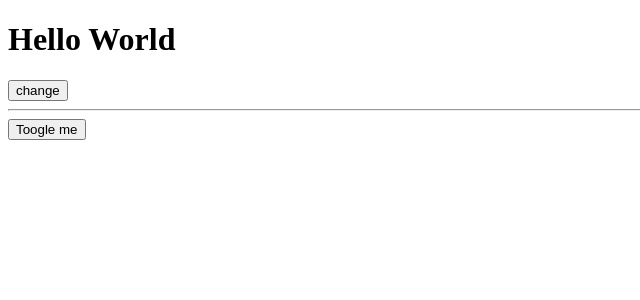
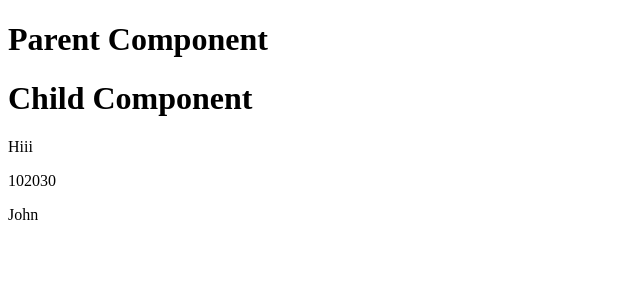
Before and after one commit to Sarvesh-1999/React-11---JNO-JRERTD-M6, a React (Vite) app: page / in a window 1280 px wide. Shown: the top 300 px of the page, without its empty margins (0-640 px from the left). Built offline with nearby package versions, Linux system fonts and the light colour scheme.

Commit message:
Props started

```diff
--- a/src/App.jsx
+++ b/src/App.jsx
@@ -1,8 +1,11 @@
 import ClassBased from "./allTopics/01_Types-of-components/ClassBased";
 import FunctionBased from "./allTopics/01_Types-of-components/FunctionBased";
+import CounterFBC from "./allTopics/02_States/CounterFBC";
 import Heart from "./allTopics/02_States/Heart";
+import StatesInCBC from "./allTopics/02_States/StatesInCBC";
 import StatesInFBC from "./allTopics/02_States/StatesInFBC";
 import ToggleComponent from "./allTopics/02_States/Toggle";
+import Parent1 from "./allTopics/03_Props/Parent1";
 
 const App = () => {
   return (
@@ -11,7 +14,11 @@ const App = () => {
       {/* <ClassBased /> */}
       {/* <StatesInFBC /> */}
       {/* <Heart /> */}
-      <ToggleComponent />
+      {/* <ToggleComponent /> */}
+      {/* <CounterFBC /> */}
+      {/* <StatesInCBC /> */}
+
+      <Parent1 />
     </>
   );
 };
--- /dev/null
+++ b/src/allTopics/02_States/CounterFBC.jsx
@@ -0,0 +1,17 @@
+import { useState } from "react";
+
+const CounterFBC = () => {
+  const [state, setState] = useState({ count: 0 });
+  console.log(state);
+
+  const increment = () => setState({ count: state.count + 1 });
+
+  return (
+    <>
+      <h1>Counter FBC Component {state.count} </h1>
+      <button onClick={increment}>increment</button>
+    </>
+  );
+};
+
+export default CounterFBC;
--- /dev/null
+++ b/src/allTopics/02_States/StatesInCBC.jsx
@@ -0,0 +1,25 @@
+import { Component } from "react";
+
+class StatesInCBC extends Component {
+  constructor() {
+    super();
+    this.state = { data: "Hello World" };
+  }
+
+  updateState = () => {
+    this.setState({ data: "Byee World" });
+  };
+
+  render() {
+    console.log(this);
+    return (
+      <>
+        <h1>Learn States in Class Based</h1>
+        <h2>{this.state.data}</h2>
+        <button onClick={this.updateState}>change</button>
+      </>
+    );
+  }
+}
+
+export default StatesInCBC;
--- /dev/null
+++ b/src/allTopics/03_Props/Child1.jsx
@@ -0,0 +1,15 @@
+const Child1 = (props) => {
+  console.log(props);
+  // {prop1 : "", prop2 : [] , prop3:{}}
+
+  return (
+    <>
+      <h1>Child Component</h1>
+      <p>{props.prop1}</p>
+      <p>{props.prop2}</p>
+      <p>{props.prop3.name}</p>
+    </>
+  );
+};
+
+export default Child1;
--- /dev/null
+++ b/src/allTopics/03_Props/Parent1.jsx
@@ -0,0 +1,15 @@
+import Child1 from "./Child1";
+
+const Parent1 = () => {
+  let data1 = "Hiii";
+  let data2 = [10, 20, 30];
+  let data3 = { name: "John" };
+  return (
+    <>
+      <h1>Parent Component</h1>
+      <Child1 prop1={data1} prop2={data2} prop3={data3} />
+    </>
+  );
+};
+
+export default Parent1;
```
